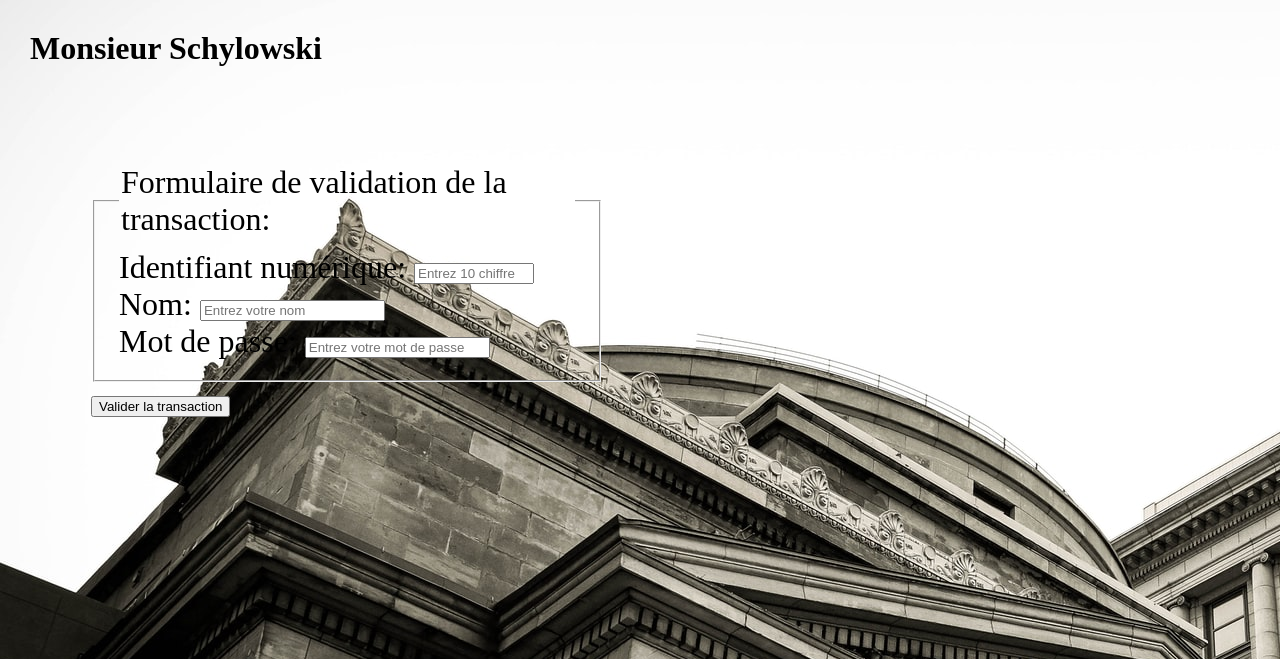
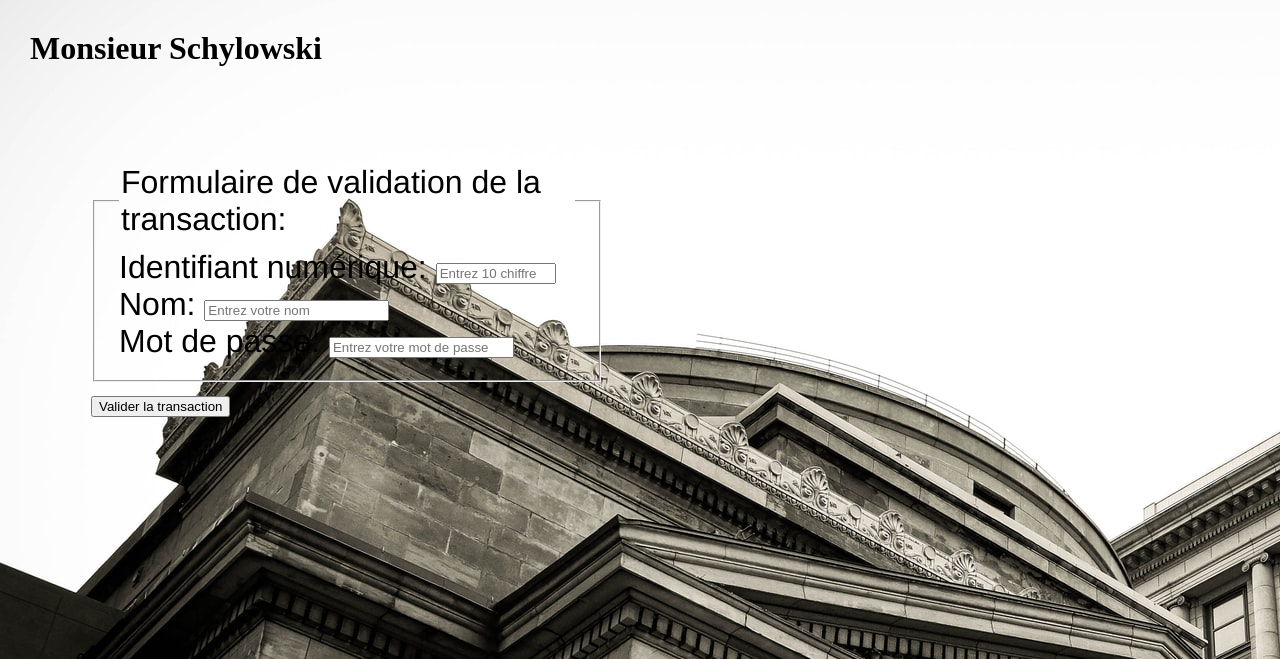
Before and after one commit to jolivald/hackaton1, a PHP site: page /owner1.php in a window 1280 px wide. Shown: the top 659 px of the page. Run offline with PHP 8.4, Linux system fonts and the light colour scheme.

Commit message:
chge color police

```diff
--- a/hackaton.css
+++ b/hackaton.css
@@ -11,7 +11,7 @@ a{
 
 form{
     padding-top: 2cm;
-    font-family: 'Franklin Gothic Medium', 'Arial Narrow', Arial, sans-serif white;
+    font-family: 'Franklin Gothic Medium', 'Arial Narrow', Arial, sans-serif;
     font-size: xx-large;
     box-sizing: content-box;
     width: 42%;
```
